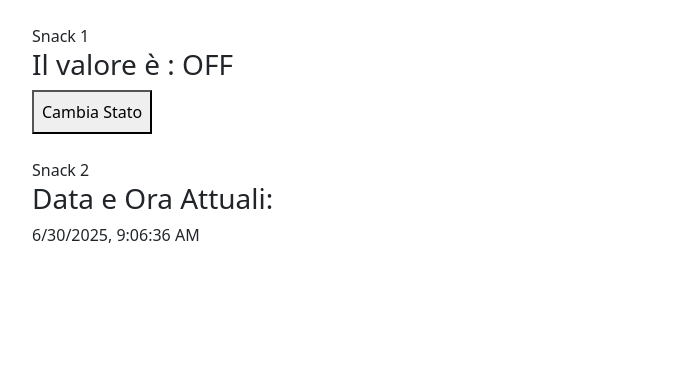
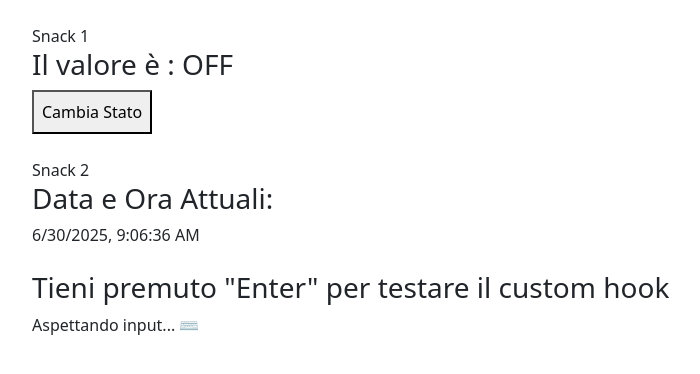
Before and after one commit to mattiacoli/-ex-react-snack-customhooks-, a React (Vite) app: page / in a window 1280 px wide. Shown: the top 374 px of the page, without its empty margins (50-750 px from the left). Built offline with nearby package versions, Linux system fonts and the light colour scheme.

Commit message:
Bonus implement useKeyPress hook

```diff
--- a/src/App.jsx
+++ b/src/App.jsx
@@ -1,11 +1,13 @@
 import useCustomPointer from "./useCustomPointer"
 import useDate from "./useDate"
+import useKeyPress from "./useKeyPress"
 import useSwitch from "./useSwitch"
 
 function App() {
   const [isOn, toogle] = useSwitch()
   const currentDate = useDate()
   const CustomPointer = useCustomPointer("🔥")
+  const isPressed = useKeyPress('Enter')
 
   return (
     <>
@@ -27,6 +29,13 @@ function App() {
 
       {/* Snack 3 - useCustomPointer */}
       <CustomPointer />
+
+      {/* Snack Bonus - useKeyPress() */}
+      <div className="container my-4">
+        <h3>Tieni premuto "Enter" per testare il custom hook</h3>
+        <p>{isPressed ? "Enter premuto! ✅" : "Aspettando input... ⌨️"}</p>
+      </div>
+
     </>
   )
 }
--- /dev/null
+++ b/src/useKeyPress.jsx
@@ -0,0 +1,36 @@
+/*
+  Creare un custom hook che rilevi se un tasto specifico della tastiera è premuto.
+
+  Cosa deve fare?
+    Prende in input il nome di un tasto ("Enter", "Escape", ecc.).
+    Ritorna true quando il tasto è premuto e false quando viene rilasciato.
+    Usa event listener su keydown e keyup.
+*/
+
+import { useEffect, useState } from "react"
+
+export default function useKeyPress(kname) {
+
+  const [isPressed, setIsPressed] = useState(false)
+
+  useEffect((e) => {
+    document.addEventListener('keydown', (e) => {
+      if (kname === e.key) {
+        setIsPressed(true)
+      }
+
+    })
+
+    document.addEventListener('keyup', () => setIsPressed(false))
+
+    return () => {
+      document.removeEventListener('keydown', () => setIsPressed(false))
+      document.removeEventListener('keyup', () => setIsPressed(false))
+    }
+
+
+  }, [])
+
+  return isPressed
+
+}
```
